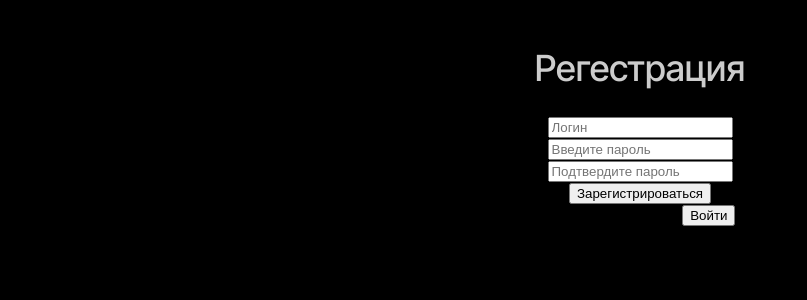
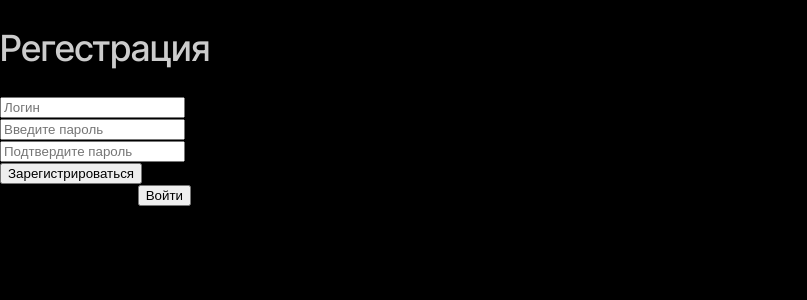
Before and after one commit to Baqytbayev/vacancyTestProjects, a React (Create React App) app: page / in a window 1280 px wide. Shown: the top 300 px of the page, without its empty margins (0-807 px from the left). Built offline with nearby package versions, Linux system fonts and the light colour scheme.

Commit message:
Реализовал роутинг по сайту теперь стилистику

```diff
--- a/src/App.tsx
+++ b/src/App.tsx
@@ -3,14 +3,23 @@ import React from 'react';
 import './App.css';
 import GetRandom from './components/getRandom/getRandom';
 import RegistrationForm from './components/registrationForm/registrationForm';
+import { Route, Routes } from 'react-router-dom';
+import Layout from './components/layout/layout';
 
 function App() {
   return (
-    <div className="App">
+    <>
+      <Routes>
+        <Route element={<Layout/>}>
+        <Route path='/' element={<RegistrationForm/>} />
+        <Route path={"/search"} element={<GetRandom/>} />
+        <Route path='*' element={<h3>NOT FOUND</h3>} />
+        </Route>
+      </Routes>
       Hello
-      <RegistrationForm/>
-      {/* <GetRandom/> */}
-    </div>
+      {/* <RegistrationForm/>
+      <GetRandom/> */}
+    </>
   );
 }
 
--- /dev/null
+++ b/src/components/layout/layout.tsx
@@ -0,0 +1,16 @@
+import React, { FunctionComponent, ReactElement } from "react";
+import { Outlet } from "react-router-dom";
+
+
+const Layout: FunctionComponent = (): ReactElement => {
+
+    return (
+        <div >
+            <main>
+                <Outlet />
+            </main>
+        </div>
+    )
+}
+
+export default Layout
--- a/src/components/registrationForm/registrationForm.tsx
+++ b/src/components/registrationForm/registrationForm.tsx
@@ -3,6 +3,7 @@
 
 import React, { useState } from 'react';
 import './registrationForm.css';
+import { Link } from 'react-router-dom';
 
 
 const RegistrationForm: React.FC = () => {
@@ -104,7 +105,8 @@ const RegistrationForm: React.FC = () => {
           <h2 style={{ color: 'green' }}>
             Вы успешно {registration ? 'зарегистрировались' : 'авторизовались'}.
           </h2>
-          <a href="https://www.youtube.com">Перейти на YouTube</a>
+          <a><Link to={'/search'} >Перейти к просмотру</Link> Перейти на YouTube</a>
+
         </div>
       )}
     </div>
--- a/src/index.tsx
+++ b/src/index.tsx
@@ -5,14 +5,18 @@ import App from './App';
 import reportWebVitals from './reportWebVitals';
 import { Provider } from 'react-redux';
 import { store } from './store/store';
+import { BrowserRouter } from 'react-router-dom';
 
 const root = ReactDOM.createRoot(
   document.getElementById('root') as HTMLElement
 );
 root.render(
+  <BrowserRouter>
   <Provider store={store}>
     <App />
   </Provider>
+  </BrowserRouter>
+
 );
 
 // If you want to start measuring performance in your app, pass a function
```
